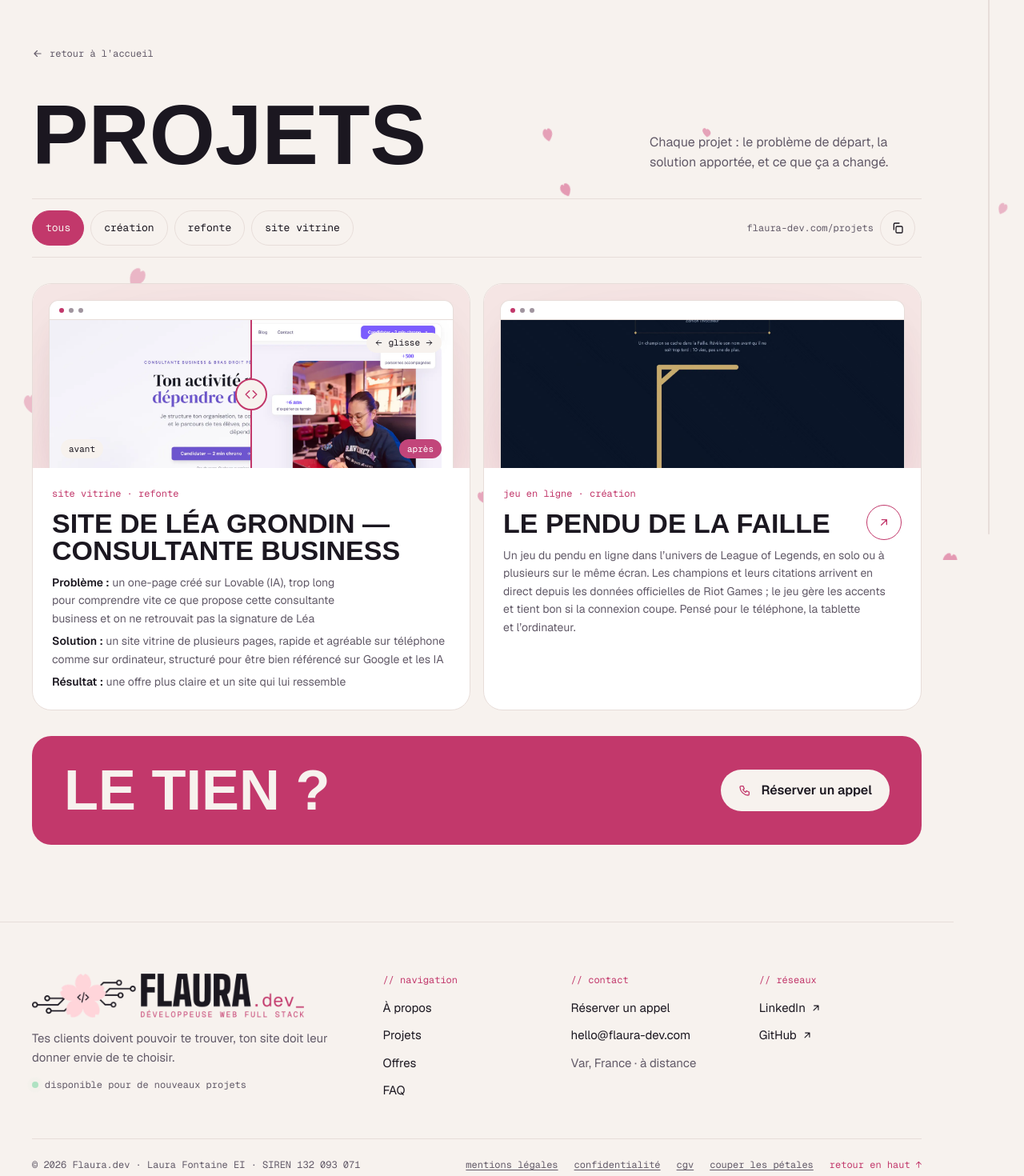
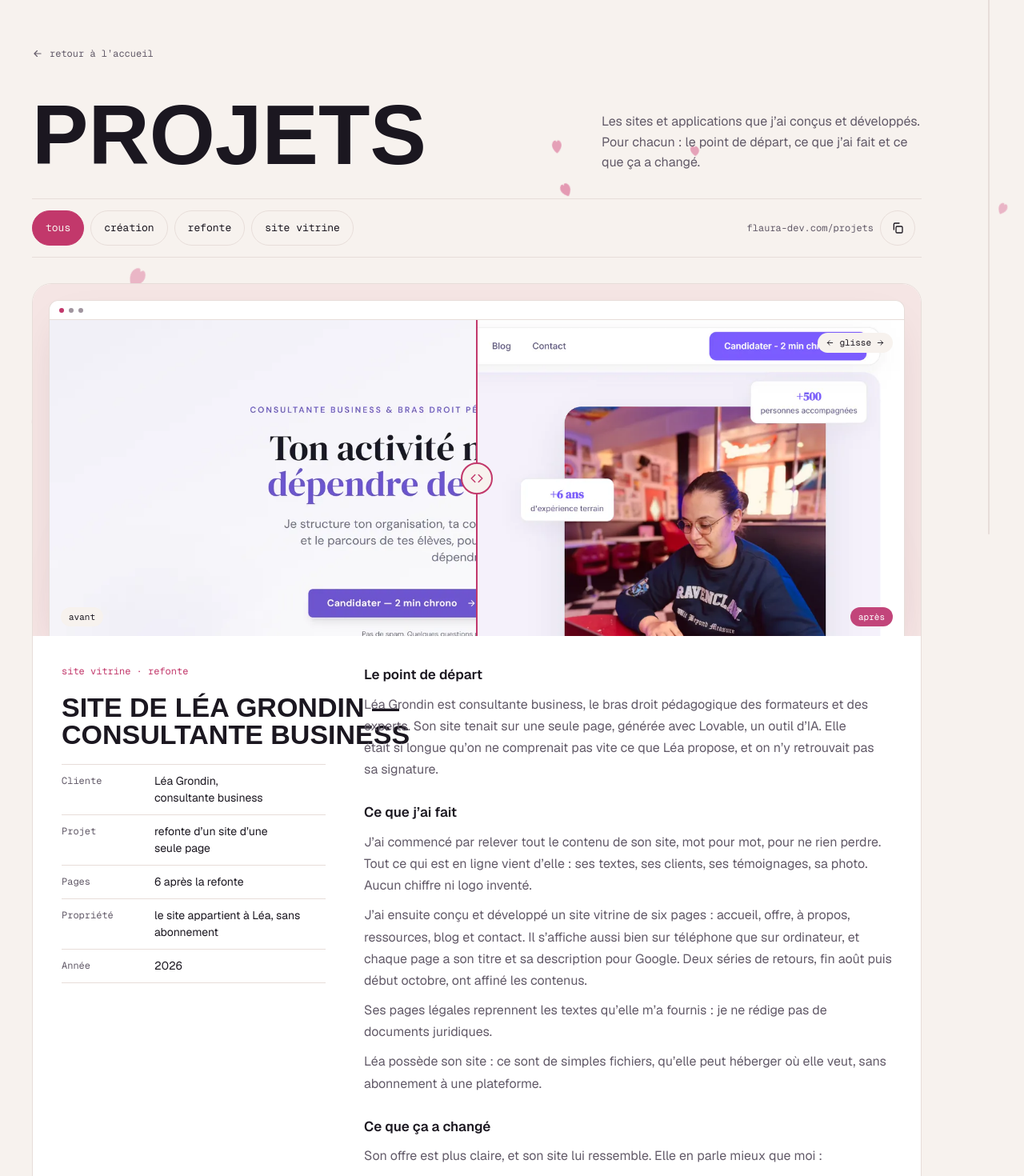
Before and after one commit to Flaura-dev/flaura-dev.com, a Next.js app: page /projets in a window 1280 px wide. Shown: the part 100-1570 px from the top of the page at 80% size. Built offline with nearby package versions, Linux system fonts and the light colour scheme; a web font is replaced by a local one.

Commit message:
Raconte chaque projet en détail sur /projets, avec le témoignage de Léa sous son étude de cas

```diff
--- a/app/projets/page.tsx
+++ b/app/projets/page.tsx
@@ -11,11 +11,14 @@ import { projectsStructuredData } from "@/lib/structured-data";
 export const metadata: Metadata = {
   title: "Projets : sites vitrines et créations web",
   description:
-    "Les projets de Flaura.dev : sites vitrines, refontes et créations web, avec pour chacun le problème de départ, la solution apportée et le résultat.",
+    "Les projets de Flaura.dev en détail : le point de départ, ce que j’ai fait et ce que ça a changé, avec le témoignage de la cliente.",
   ...pageUrls("/projets"),
 };
 
-/** Tous les projets, avec filtres. Page hors menu : on y arrive par l'accueil et le pied de page. */
+/**
+ * Tous les projets en version longue (l'accueil garde les cartes courtes), avec filtres.
+ * Page hors menu : on y arrive par l'accueil et le pied de page.
+ */
 export default function ProjectsPage() {
   return (
     <main id="contenu" className="pt-8 pb-24">
@@ -30,8 +33,9 @@ export default function ProjectsPage() {
 
         <div className="flex flex-wrap items-end justify-between gap-6">
           <h1 className="font-display text-section font-black uppercase">Projets</h1>
-          <p className="max-w-[340px] leading-[1.6] text-muted">
-            Chaque projet&nbsp;: le problème de départ, la solution apportée, et ce que ça a changé.
+          <p className="max-w-[400px] leading-[1.6] text-muted">
+            Les sites et applications que j’ai conçus et développés. Pour chacun&nbsp;: le point de
+            départ, ce que j’ai fait et ce que ça a changé.
           </p>
         </div>
 
--- a/components/projects/ProjectCard.tsx
+++ b/components/projects/ProjectCard.tsx
@@ -2,23 +2,12 @@ import { ArrowUpRightIcon } from "@/components/ui/icons";
 import type { Project } from "@/content/projects";
 import { ProjectVisual } from "./ProjectVisual";
 
-type ProjectCardProps = {
-  project: Project;
-  /** Sur /projets, chaque carte porte une ancre (/projets#slug). */
-  withAnchor?: boolean;
-  /** Carte visible dès l'arrivée sur la page : captures chargées tout de suite. */
-  eager?: boolean;
-};
-
-/** Carte projet, avec un lien ↗ quand le site est en ligne. */
-export function ProjectCard({ project, withAnchor = false, eager = false }: ProjectCardProps) {
+/** Carte projet de l'accueil (version courte), avec un lien ↗ quand le site est en ligne. */
+export function ProjectCard({ project }: { project: Project }) {
   return (
-    <article
-      id={withAnchor ? project.slug : undefined}
-      className="group flex scroll-mt-28 flex-col overflow-clip rounded-3xl border border-line bg-surface"
-    >
+    <article className="group flex flex-col overflow-clip rounded-3xl border border-line bg-surface">
       <div className="relative h-[230px] overflow-clip">
-        <ProjectVisual project={project} eager={eager} />
+        <ProjectVisual project={project} eager={false} />
       </div>
       <div className="flex flex-1 flex-col gap-3 p-6">
         <p className="font-mono text-xs text-pink">{project.label}</p>
--- /dev/null
+++ b/components/projects/ProjectCaseStudy.tsx
@@ -0,0 +1,80 @@
+import { ArrowUpRightIcon } from "@/components/ui/icons";
+import type { Project } from "@/content/projects";
+import { ProjectVisual } from "./ProjectVisual";
+
+/** Le visuel occupe toute la largeur de la colonne de contenu (1 200 px au plus). */
+const CASE_SHOT_SIZES = "(min-width: 1280px) 1200px, 100vw";
+
+type ProjectCaseStudyProps = {
+  project: Project;
+  /** Premier projet de la page : captures chargées tout de suite. */
+  eager?: boolean;
+};
+
+/**
+ * Version longue d'un projet, sur /projets : le visuel en grand, puis les repères (type,
+ * pages, année…) à gauche et le récit à droite. Sur mobile, tout se suit sur une colonne.
+ */
+export function ProjectCaseStudy({ project, eager = false }: ProjectCaseStudyProps) {
+  const { caseStudy } = project;
+  const facts = [...caseStudy.facts, ["Année", String(project.year)]];
+
+  return (
+    <article
+      id={project.slug}
+      className="scroll-mt-28 overflow-clip rounded-3xl border border-line bg-surface"
+    >
+      <div className="relative h-[230px] overflow-clip sm:h-[320px] lg:h-[440px]">
+        <ProjectVisual project={project} eager={eager} sizes={CASE_SHOT_SIZES} />
+      </div>
+      <div className="grid gap-x-12 gap-y-8 p-6 md:p-9 lg:grid-cols-[minmax(0,1fr)_minmax(0,2fr)]">
+        <div className="flex flex-col gap-5">
+          <p className="font-mono text-xs text-pink">{project.label}</p>
+          {/* Le lien ↗ déborde sans agrandir la ligne, comme sur la carte. */}
+          <div className="flex items-start justify-between gap-4">
+            {/* Même taille que la carte : « Consultante Business » (insécable) doit tenir sous 400 px. */}
+            <h3 className="font-display-auto text-[length:min(2.125rem,calc((100vw_-_5.5rem)/9))] leading-none font-black uppercase">
+              {project.title}
+            </h3>
+            {project.url && (
+              <a
+                href={project.url}
+                target="_blank"
+                rel="noopener noreferrer"
+                aria-label={`Voir le site en ligne : ${project.title} (nouvel onglet)`}
+                className="-my-1.5 inline-flex size-11 shrink-0 press items-center justify-center rounded-full border border-pink text-pink hover:bg-pink hover:text-bg"
+              >
+                <ArrowUpRightIcon size={16} />
+              </a>
+            )}
+          </div>
+          <dl className="flex flex-col border-t border-line text-sm leading-[1.5]">
+            {facts.map(([term, value]) => (
+              <div
+                key={term}
+                className="grid grid-cols-[6.5rem_minmax(0,1fr)] gap-3 border-b border-line py-2.5"
+              >
+                <dt className="font-mono text-xs leading-[1.75] text-muted">{term}</dt>
+                <dd className="text-pretty">{value}</dd>
+              </div>
+            ))}
+          </dl>
+        </div>
+
+        <div className="flex max-w-[68ch] flex-col gap-7">
+          {caseStudy.sections.map((section) => (
+            <section key={section.title} className="flex flex-col gap-2.5">
+              <h4 className="text-[1.0625rem] font-semibold">{section.title}</h4>
+              {section.paragraphs.map((paragraph) => (
+                <p key={paragraph} className="leading-[1.7] text-pretty text-muted">
+                  {paragraph}
+                </p>
+              ))}
+            </section>
+          ))}
+          {caseStudy.note && <p className="font-mono text-xs text-muted">{caseStudy.note}</p>}
+        </div>
+      </div>
+    </article>
+  );
+}
--- a/components/projects/ProjectVisual.tsx
+++ b/components/projects/ProjectVisual.tsx
@@ -14,15 +14,15 @@ import { ScrollingShot } from "./ScrollingShot";
  * Sans comparateur, la capture couvre toute la page et défile (ScrollingShot).
  */
 
-type ShotProps = { src: StaticImageData; alt: string; eager: boolean };
+type ShotProps = { src: StaticImageData; alt: string; eager: boolean; sizes: string };
 
-function Shot({ src, alt, eager }: ShotProps) {
+function Shot({ src, alt, eager, sizes }: ShotProps) {
   return (
     <Image
       src={src}
       alt={alt}
       fill
-      sizes={SIZES}
+      sizes={sizes}
       loading={eager ? "eager" : undefined}
       fetchPriority={eager ? "high" : undefined}
       className="object-cover object-top"
@@ -30,7 +30,14 @@ function Shot({ src, alt, eager }: ShotProps) {
   );
 }
 
-export function ProjectVisual({ project, eager }: { project: Project; eager: boolean }) {
+type ProjectVisualProps = {
+  project: Project;
+  eager: boolean;
+  /** Largeur affichée des captures : celle des cartes par défaut. */
+  sizes?: string;
+};
+
+export function ProjectVisual({ project, eager, sizes = SIZES }: ProjectVisualProps) {
   switch (project.visual) {
     case "lea":
       return (
@@ -40,6 +47,7 @@ export function ProjectVisual({ project, eager }: { project: Project; eager: boo
               <Shot
                 src={leaBefore}
                 eager={eager}
+                sizes={sizes}
                 alt="Ancien site de Léa Grondin : une seule page, un grand titre centré sur fond blanc, sans photo"
               />
             }
@@ -47,6 +55,7 @@ export function ProjectVisual({ project, eager }: { project: Project; eager: boo
               <Shot
                 src={leaAfter}
                 eager={eager}
+                sizes={sizes}
                 alt="Nouveau site de Léa Grondin : un menu, son titre de bras droit pédagogique des formateurs et sa photo devant son ordinateur"
               />
             }
@@ -59,7 +68,7 @@ export function ProjectVisual({ project, eager }: { project: Project; eager: boo
         <ScrollingShot
           src={pendu}
           alt="Page d’accueil du jeu Le Pendu de la Faille"
-          sizes={SIZES}
+          sizes={sizes}
           eager={eager}
         />
       );
--- a/components/projects/ProjectsBrowser.tsx
+++ b/components/projects/ProjectsBrowser.tsx
@@ -1,13 +1,13 @@
 "use client";
 
-import { Suspense, useEffect, useRef, useState } from "react";
+import { Fragment, Suspense, useEffect, useRef, useState } from "react";
 import { useSearchParams } from "next/navigation";
 import { CheckIcon, CopyIcon } from "@/components/ui/icons";
-import { projectFilters, projects, type ProjectFilter } from "@/content/projects";
+import { projectFilters, projects, testimonial, type ProjectFilter } from "@/content/projects";
 import { site } from "@/content/site";
 import { cx } from "@/lib/cx";
-import { PROJECT_GRID } from "./grid";
-import { ProjectCard } from "./ProjectCard";
+import { ProjectCaseStudy } from "./ProjectCaseStudy";
+import { Testimonial } from "./Testimonial";
 
 type ProjectsViewProps = {
   active: ProjectFilter | null;
@@ -95,9 +95,12 @@ function ProjectsView({ active, onSelect }: ProjectsViewProps) {
       </div>
 
       {visible.length > 0 ? (
-        <div className={cx("grid gap-4", PROJECT_GRID)}>
+        <div className="flex flex-col gap-10">
           {visible.map((project, index) => (
-            <ProjectCard key={project.slug} project={project} withAnchor eager={index === 0} />
+            <Fragment key={project.slug}>
+              <ProjectCaseStudy project={project} eager={index === 0} />
+              {testimonial.projectSlug === project.slug && <Testimonial />}
+            </Fragment>
           ))}
         </div>
       ) : (
@@ -121,7 +124,7 @@ function ProjectsWithUrlState() {
 }
 
 /**
- * Liste filtrable des projets. Le filtre actif est dans l'URL (/projets?type=refonte),
+ * Liste filtrable des projets, en version longue (étude de cas et témoignage). Le filtre actif est dans l'URL (/projets?type=refonte),
  * ce qui permet de partager une sélection. Avant l'hydratation, tous les projets
  * s'affichent.
  */
--- a/content/projects.ts
+++ b/content/projects.ts
@@ -21,6 +21,16 @@ export type Project = {
   result?: string;
   /** Lien vers le site en ligne, quand il existe. */
   url?: string;
+  /** Année de réalisation. */
+  year: number;
+  /** Version longue, sur /projets. Uniquement des faits vérifiés. */
+  caseStudy: {
+    /** Repères affichés à côté du récit (l'année s'y ajoute). */
+    facts: [term: string, value: string][];
+    sections: { title: string; paragraphs: string[] }[];
+    /** Ligne discrète sous le récit. */
+    note?: string;
+  };
 };
 
 export const projects: Project[] = [
@@ -35,16 +45,76 @@ export const projects: Project[] = [
     solution:
       "un site vitrine de plusieurs pages, rapide et agréable sur téléphone comme sur ordinateur, structuré pour être bien référencé sur Google et les IA",
     result: "une offre plus claire et un site qui lui ressemble",
+    year: 2026,
+    caseStudy: {
+      facts: [
+        ["Cliente", "Léa Grondin, consultante business"],
+        ["Projet", "refonte d’un site d’une seule page"],
+        ["Pages", "6 après la refonte"],
+        ["Propriété", "le site appartient à Léa, sans abonnement"],
+      ],
+      sections: [
+        {
+          title: "Le point de départ",
+          paragraphs: [
+            "Léa Grondin est consultante business, le bras droit pédagogique des formateurs et des experts. Son site tenait sur une seule page, générée avec Lovable, un outil d’IA. Elle était si longue qu’on ne comprenait pas vite ce que Léa propose, et on n’y retrouvait pas sa signature.",
+          ],
+        },
+        {
+          title: "Ce que j’ai fait",
+          paragraphs: [
+            "J’ai commencé par relever tout le contenu de son site, mot pour mot, pour ne rien perdre. Tout ce qui est en ligne vient d’elle : ses textes, ses clients, ses témoignages, sa photo. Aucun chiffre ni logo inventé.",
+            "J’ai ensuite conçu et développé un site vitrine de six pages : accueil, offre, à propos, ressources, blog et contact. Il s’affiche aussi bien sur téléphone que sur ordinateur, et chaque page a son titre et sa description pour Google. Deux séries de retours, fin août puis début octobre, ont affiné les contenus.",
+            "Ses pages légales reprennent les textes qu’elle m’a fournis : je ne rédige pas de documents juridiques.",
+            "Léa possède son site : ce sont de simples fichiers, qu’elle peut héberger où elle veut, sans abonnement à une plateforme.",
+          ],
+        },
+        {
+          title: "Ce que ça a changé",
+          paragraphs: ["Son offre est plus claire, et son site lui ressemble. Elle en parle mieux que moi :"],
+        },
+      ],
+    },
   },
   {
     slug: "pendu-de-la-faille",
     title: "Le Pendu de la Faille",
-    label: "jeu en ligne · création",
+    label: "jeu en ligne · projet perso",
     categories: ["creation"],
     visual: "pendu",
     url: "https://darkslateblue-bear-545715.hostingersite.com/",
     description:
       "Un jeu du pendu en ligne dans l’univers de League of Legends, en solo ou à plusieurs sur le même écran. Les champions et leurs citations arrivent en direct depuis les données officielles de Riot Games ; le jeu gère les accents et tient bon si la connexion coupe. Pensé pour le téléphone, la tablette et l’ordinateur.",
+    year: 2026,
+    caseStudy: {
+      facts: [
+        ["Projet", "jeu en ligne, projet perso"],
+        ["Données", "en direct depuis Riot Games"],
+        ["Écrans", "téléphone, tablette, ordinateur"],
+      ],
+      sections: [
+        {
+          title: "Le point de départ",
+          paragraphs: [
+            "Un projet perso : un jeu du pendu dans l’univers de League of Legends, à jouer seul ou à plusieurs devant le même écran.",
+          ],
+        },
+        {
+          title: "Ce que j’ai fait",
+          paragraphs: [
+            "Les mots à deviner ne sont pas écrits dans le code : ce sont les noms des champions, récupérés en direct depuis les données officielles de Riot Games. Quand un nouveau champion sort, il arrive tout seul dans le jeu, avec son portrait et son titre sur l’écran de fin.",
+            "Les accents sont pardonnés : taper « e » trouve aussi « é ». Si la connexion coupe, le jeu le dit et propose de réessayer au lieu de rester bloqué. Le tout est écrit à la main, sans outil tout fait, et s’adapte au téléphone, à la tablette et à l’ordinateur.",
+          ],
+        },
+        {
+          title: "Ce que ça montre pour ton site",
+          paragraphs: [
+            "Je sais brancher un site sur un service extérieur pour qu’il se tienne à jour tout seul, prévoir les cas qui coincent, et soigner l’affichage sur tous les écrans.",
+          ],
+        },
+      ],
+      note: "Création de fan, non affiliée à Riot Games.",
+    },
   },
 ];
 
@@ -52,6 +122,8 @@ export const projects: Project[] = [
 export const HOME_PROJECTS_COUNT = 3;
 
 export const testimonial = {
+  /** Projet sous lequel le témoignage s'affiche sur /projets. */
+  projectSlug: "lea-grondin",
   /** Paragraphes de la citation ; les passages entre astérisques ressortent en rose. */
   quote: [
     "Laura a refait entièrement mon site web. Et c’est un vrai plaisir d’avoir travaillé avec elle ! Elle a *tout de suite compris mon positionnement* et ses recommandations ont été super pertinentes pour clarifier mon offre. Côté technique, elle maîtrise son sujet : *le résultat est très pro* et je suis ravie de mon nouveau site.",
--- a/lib/structured-data.ts
+++ b/lib/structured-data.ts
@@ -237,6 +237,7 @@ function projectItem(project: Project) {
     url: isFinalUrl(project.url) ? project.url : anchor,
     description: describeProject(project),
     keywords: project.label.split(" · "),
+    dateCreated: String(project.year),
     inLanguage: "fr-FR",
     creator: { "@id": ids.person },
   };
```
